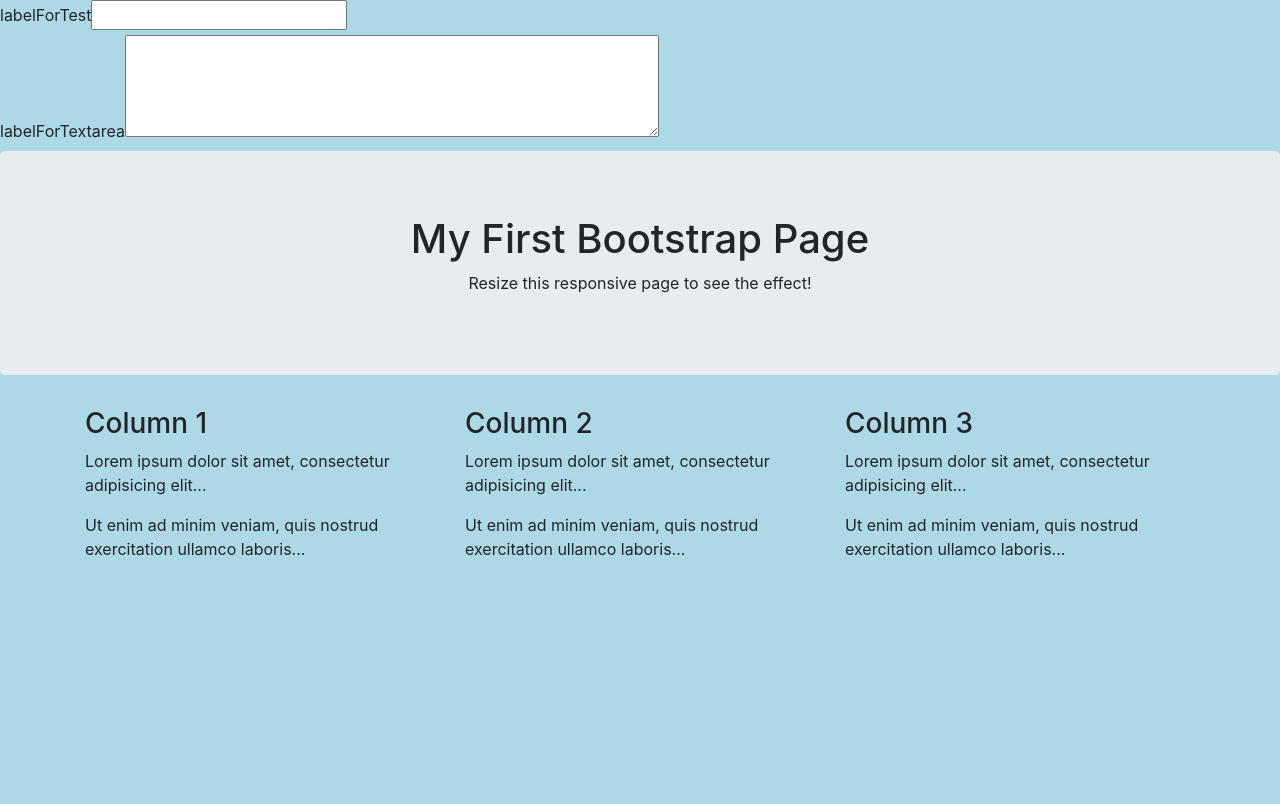
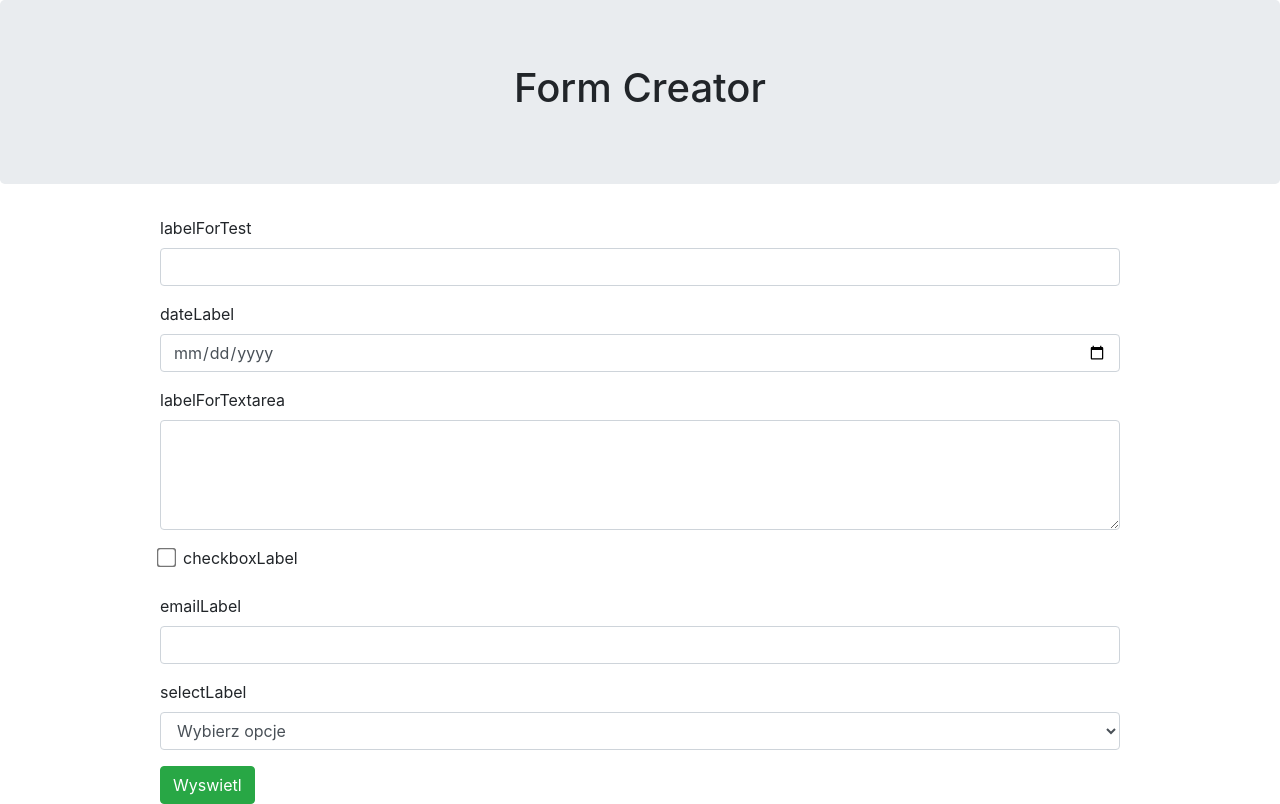
Before and after one commit to tombanach/formCreator, a website built with webpack: page src/index.html in a window 1280 px wide. Built offline with nearby package versions, Linux system fonts and the light colour scheme.

Commit message:
Second commit

```diff
--- a/src/app.ts
+++ b/src/app.ts
@@ -1,6 +1,30 @@
+import { Form } from "./classes/form/Form";
+import { InputField } from "./classes/InputField";
+import { FieldType } from "./enums/FieldType";
+import { DateField } from "./classes/DateField";
+import { Textarea } from "./classes/Textarea";
+import { CheckboxField } from "./classes/CheckboxField";
+import { EmailField } from "./classes/EmailField";
+import { SelectField } from "./classes/SelectField";
+
 export class App {
-    constructor() {
-        // const b = new Form()
-    }
+  constructor(container: Element) {
+    this.form = new Form(container);
+  }
+  form: Form;
+
+  createBlankForm() {
+    this.form.add(new InputField("test", "labelForTest", FieldType.Textbox));
+    this.form.add(new DateField("date", "dateLabel", FieldType.Date));
+    this.form.add(
+      new Textarea("textarea", "labelForTextarea", FieldType.Textarea)
+    );
+    this.form.add(
+      new CheckboxField("checkbox", "checkboxLabel", FieldType.Checkbox)
+    );
+    this.form.add(new EmailField("email", "emailLabel", FieldType.Email));
+    this.form.add(
+      new SelectField("select", "selectLabel", FieldType.Select, ["tak", "nie"])
+    );
+  }
 }
-export const AAA = 10;
--- a/src/classes/CheckboxField.ts
+++ b/src/classes/CheckboxField.ts
@@ -1,22 +1,33 @@
-import { FieldLabel } from './FieldLabel';
+import { FieldLabel } from "./FieldLabel";
 import { FieldBase } from "./FieldBase";
 import { FieldType } from "../enums/FieldType";
 
 export class CheckboxField extends FieldBase {
-    constructor(name: string, label: string, fieldType: FieldType, value?: string) {
-        super(name, label, fieldType, value)
+  constructor(
+    name: string,
+    label: string,
+    fieldType: FieldType,
+    value?: string
+  ) {
+    super(name, label, fieldType, value);
   }
 
+  handleChange = (event: any) => {
+    this.value = event.target.checked;
+  };
   render() {
-        const container = document.createElement('div');
-        const input = document.createElement('input');
-        input.setAttribute('type', 'text');
-        input.setAttribute('name', this.name);
-        input.setAttribute('id', this.name);
-        input.addEventListener('input', (event) => this.handleChange(event));
+    const container = document.createElement("div");
+    container.classList.add("form-group");
+    const input = document.createElement("input");
+    input.setAttribute("type", "checkbox");
+    input.setAttribute("name", this.name);
+    input.setAttribute("id", this.name);
+    input.addEventListener("input", (event) => this.handleChange(event));
+    input.style.transform = "scale(1.5)";
+    input.style.marginRight = "10px";
     const label = new FieldLabel(this.name, this.label);
+    container.appendChild(input);
     container.appendChild(label.render());
-        container.appendChild(input);
     return container;
   }
 }
--- a/src/classes/DateField.ts
+++ b/src/classes/DateField.ts
@@ -1,19 +1,26 @@
-import { FieldLabel } from './FieldLabel';
+import { FieldLabel } from "./FieldLabel";
 import { FieldBase } from "./FieldBase";
 import { FieldType } from "../enums/FieldType";
 
 export class DateField extends FieldBase {
-    constructor(name: string, label: string, fieldType: FieldType, value?: string) {
-        super(name, label, fieldType, value)
+  constructor(
+    name: string,
+    label: string,
+    fieldType: FieldType,
+    value?: string
+  ) {
+    super(name, label, fieldType, value);
   }
 
   render() {
-        const container = document.createElement('div');
-        const date = document.createElement('date');
-        date.setAttribute('type', 'text');
-        date.setAttribute('name', this.name);
-        date.setAttribute('id', this.name);
-        date.addEventListener('date', (event) => this.handleChange(event));
+    const container = document.createElement("div");
+    const date = document.createElement("input");
+    date.classList.add("form-group");
+    date.setAttribute("type", "date");
+    date.setAttribute("name", this.name);
+    date.setAttribute("id", this.name);
+    date.addEventListener("date", (event) => this.handleChange(event));
+    date.classList.add("form-control");
     const label = new FieldLabel(this.name, this.label);
     container.appendChild(label.render());
     container.appendChild(date);
--- a/src/classes/EmailField.ts
+++ b/src/classes/EmailField.ts
@@ -1,19 +1,26 @@
-import { FieldLabel } from './FieldLabel';
+import { FieldLabel } from "./FieldLabel";
 import { FieldBase } from "./FieldBase";
 import { FieldType } from "../enums/FieldType";
 
 export class EmailField extends FieldBase {
-    constructor(name: string, label: string, fieldType: FieldType, value?: string) {
-        super(name, label, fieldType, value)
+  constructor(
+    name: string,
+    label: string,
+    fieldType: FieldType,
+    value?: string
+  ) {
+    super(name, label, fieldType, value);
   }
 
   render() {
-        const container = document.createElement('div');
-        const input = document.createElement('input');
-        input.setAttribute('type', 'text');
-        input.setAttribute('name', this.name);
-        input.setAttribute('id', this.name);
-        input.addEventListener('input', (event) => this.handleChange(event));
+    const container = document.createElement("div");
+    container.classList.add("form-group");
+    const input = document.createElement("input");
+    input.setAttribute("type", "email");
+    input.setAttribute("name", this.name);
+    input.setAttribute("id", this.name);
+    input.addEventListener("input", (event) => this.handleChange(event));
+    input.classList.add("form-control");
     const label = new FieldLabel(this.name, this.label);
     container.appendChild(label.render());
     container.appendChild(input);
--- a/src/classes/InputField.ts
+++ b/src/classes/InputField.ts
@@ -1,23 +1,29 @@
-import { FieldLabel } from './FieldLabel';
+import { FieldLabel } from "./FieldLabel";
 import { FieldBase } from "./FieldBase";
 import { FieldType } from "../enums/FieldType";
 
 export class InputField extends FieldBase {
-    constructor(name: string, label: string, fieldType: FieldType, value?: string) {
-        super(name, label, fieldType, value)
+  constructor(
+    name: string,
+    label: string,
+    fieldType: FieldType,
+    value?: string
+  ) {
+    super(name, label, fieldType, value);
   }
 
   render() {
-        const container = document.createElement('div');
-        const input = document.createElement('input');
-        input.setAttribute('type', 'text');
-        input.setAttribute('name', this.name);
-        input.setAttribute('id', this.name);
-        input.addEventListener('input', (event) => this.handleChange(event));
+    const container = document.createElement("div");
+    container.classList.add("form-group");
+    const input = document.createElement("input");
+    input.setAttribute("type", "text");
+    input.setAttribute("name", this.name);
+    input.setAttribute("id", this.name);
+    input.addEventListener("input", (event) => this.handleChange(event));
+    input.classList.add("form-control");
     const label = new FieldLabel(this.name, this.label);
     container.appendChild(label.render());
     container.appendChild(input);
     return container;
   }
-
 }
--- a/src/classes/SelectField.ts
+++ b/src/classes/SelectField.ts
@@ -1,19 +1,41 @@
-import { FieldLabel } from './FieldLabel';
+import { FieldLabel } from "./FieldLabel";
 import { FieldBase } from "./FieldBase";
 import { FieldType } from "../enums/FieldType";
 
 export class SelectField extends FieldBase {
-    constructor(name: string, label: string, fieldType: FieldType, value?: string) {
-        super(name, label, fieldType, value)
+  constructor(
+    name: string,
+    label: string,
+    fieldType: FieldType,
+    options: string[],
+    value?: string
+  ) {
+    super(name, label, fieldType, value);
+    this.options = options;
   }
+  options: string[];
 
   render() {
-        const container = document.createElement('div');
-        const input = document.createElement('input');
-        input.setAttribute('type', 'text');
-        input.setAttribute('name', this.name);
-        input.setAttribute('id', this.name);
-        input.addEventListener('input', (event) => this.handleChange(event));
+    const container = document.createElement("div");
+    container.classList.add("form-group");
+    const input = document.createElement("select");
+    input.setAttribute("type", "text");
+    input.setAttribute("name", this.name);
+    input.setAttribute("id", this.name);
+    input.addEventListener("input", (event) => this.handleChange(event));
+    input.classList.add("form-control");
+    let opt = document.createElement("option");
+    opt.text = "Wybierz opcje";
+    opt.value = "Wybierz opcje";
+    opt.setAttribute("disabled", "disabled");
+    opt.setAttribute("selected", "selected");
+    input.appendChild(opt);
+    this.options.forEach((opt) => {
+      const option = document.createElement("option");
+      option.value = opt;
+      option.text = opt;
+      input.appendChild(option);
+    });
     const label = new FieldLabel(this.name, this.label);
     container.appendChild(label.render());
     container.appendChild(input);
--- a/src/classes/Textarea.ts
+++ b/src/classes/Textarea.ts
@@ -1,24 +1,30 @@
-import { FieldLabel } from './FieldLabel';
+import { FieldLabel } from "./FieldLabel";
 import { FieldBase } from "./FieldBase";
 import { FieldType } from "../enums/FieldType";
 
 export class Textarea extends FieldBase {
-    constructor(name: string, label: string, fieldType: FieldType, value?: string) {
-        super(name, label, fieldType, value)
+  constructor(
+    name: string,
+    label: string,
+    fieldType: FieldType,
+    value?: string
+  ) {
+    super(name, label, fieldType, value);
   }
 
   render() {
-        const container = document.createElement('div');
-        const textarea = document.createElement('textarea');
-        textarea.setAttribute('name', this.name);
-        textarea.setAttribute('id', this.name);
-        textarea.setAttribute('cols', '50');
-        textarea.setAttribute('rows', '4');
-        textarea.addEventListener('input', (event) => this.handleChange(event));
+    const container = document.createElement("div");
+    container.classList.add("mb-3");
+    const textarea = document.createElement("textarea");
+    textarea.setAttribute("name", this.name);
+    textarea.setAttribute("id", this.name);
+    textarea.setAttribute("cols", "50");
+    textarea.setAttribute("rows", "4");
+    textarea.addEventListener("input", (event) => this.handleChange(event));
+    textarea.classList.add("form-control");
     const label = new FieldLabel(this.name, this.label);
     container.appendChild(label.render());
     container.appendChild(textarea);
     return container;
   }
-
 }
--- /dev/null
+++ b/src/classes/form/Form.ts
@@ -0,0 +1,27 @@
+import IField from "../../interfaces/IField";
+
+export class Form {
+  constructor(container: Element) {
+    this.container = container;
+  }
+  container: Element;
+  private state: IField[] = [];
+
+  add(field: IField) {
+    this.state.push(field);
+  }
+
+  getValue(): string[] {
+    const result: string[] = [];
+    this.state.forEach((x) => {
+      result.push(`${x.name}-${x.value}`);
+    });
+    return result;
+  }
+
+  render() {
+    this.state.forEach((x) => {
+      this.container.appendChild(x.render());
+    });
+  }
+}
--- a/src/index.html
+++ b/src/index.html
@@ -2,41 +2,28 @@
 <html lang="en">
   <head>
     <meta charset="UTF-8" />
-    <meta name="viewport" content="width=device-width, initial-scale=1">
+    <meta name="viewport" content="width=device-width, initial-scale=1" />
     <title>Starter</title>
-    <link rel="stylesheet" href="https://maxcdn.bootstrapcdn.com/bootstrap/4.4.1/css/bootstrap.min.css">
+    <link
+      rel="stylesheet"
+      href="https://maxcdn.bootstrapcdn.com/bootstrap/4.4.1/css/bootstrap.min.css"
+    />
     <script src="https://ajax.googleapis.com/ajax/libs/jquery/3.5.1/jquery.min.js"></script>
     <script src="https://cdnjs.cloudflare.com/ajax/libs/popper.js/1.16.0/umd/popper.min.js"></script>
     <script src="https://maxcdn.bootstrapcdn.com/bootstrap/4.4.1/js/bootstrap.min.js"></script>
   </head>
   <body>
-    <div id="container"></div>
-    <script src="index.js"></script>
-
     <div class="jumbotron text-center">
-      <h1>My First Bootstrap Page</h1>
-      <p>Resize this responsive page to see the effect!</p>
+      <h1>Form Creator</h1>
+    </div>
+    <div id="container">
+      <div id="form"></div>
+      <div class="actions">
+        <button class="btn btn-success" id="show-state-btn">Wyswietl</button>
+      </div>
+      <div id="formValues"></div>
     </div>
 
-    <div class="container">
-      <div class="row">
-        <div class="col-sm-4">
-          <h3>Column 1</h3>
-          <p>Lorem ipsum dolor sit amet, consectetur adipisicing elit...</p>
-          <p>Ut enim ad minim veniam, quis nostrud exercitation ullamco laboris...</p>
-        </div>
-        <div class="col-sm-4">
-          <h3>Column 2</h3>
-          <p>Lorem ipsum dolor sit amet, consectetur adipisicing elit...</p>
-          <p>Ut enim ad minim veniam, quis nostrud exercitation ullamco laboris...</p>
-        </div>
-        <div class="col-sm-4">
-          <h3>Column 3</h3>
-          <p>Lorem ipsum dolor sit amet, consectetur adipisicing elit...</p>
-          <p>Ut enim ad minim veniam, quis nostrud exercitation ullamco laboris...</p>
-        </div>
-      </div>
-    </div>
-
+    <script src="index.js"></script>
   </body>
 </html>
--- a/src/index.ts
+++ b/src/index.ts
@@ -1,12 +1,14 @@
-import { Textarea } from './classes/Textarea';
-import { FieldType } from './enums/FieldType';
-import { InputField } from './classes/InputField';
-import './main.scss';
-import { App } from './app';
+import "./main.scss";
+import { App } from "./App";
 
-const input = new InputField('test', 'labelForTest', FieldType.Textbox);
-const textarea = new Textarea('textarea', 'labelForTextarea', FieldType.Textarea);
-const container = document.querySelector('#container');
-container.appendChild(input.render());
-container.appendChild(textarea.render());
-const app = new App();
+const container = document.querySelector("#container #form");
+const showStateBtn = document.querySelector("#show-state-btn");
+const formValues = document.querySelector("#formValues");
+showStateBtn.addEventListener("click", () => {
+  formValues.innerHTML = "";
+  app.form.getValue().forEach((x) => (formValues.innerHTML += x + "<br>"));
+});
+
+const app = new App(container);
+app.createBlankForm();
+app.form.render();
--- a/src/main.scss
+++ b/src/main.scss
@@ -1,3 +1,4 @@
-body {
-  background: lightblue;
+#container {
+  width: 75%;
+  margin: auto;
 }
```
Lines whose indentation alone changed are shown as unchanged.
